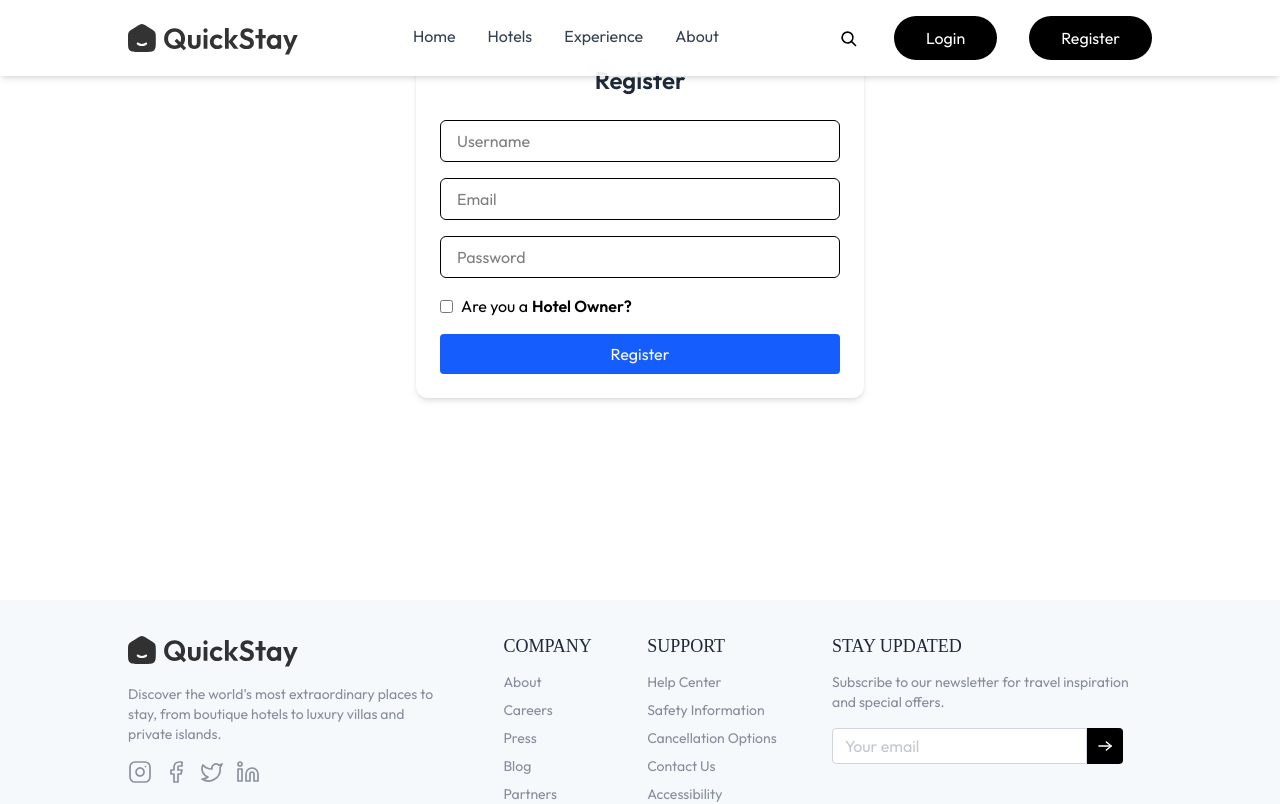
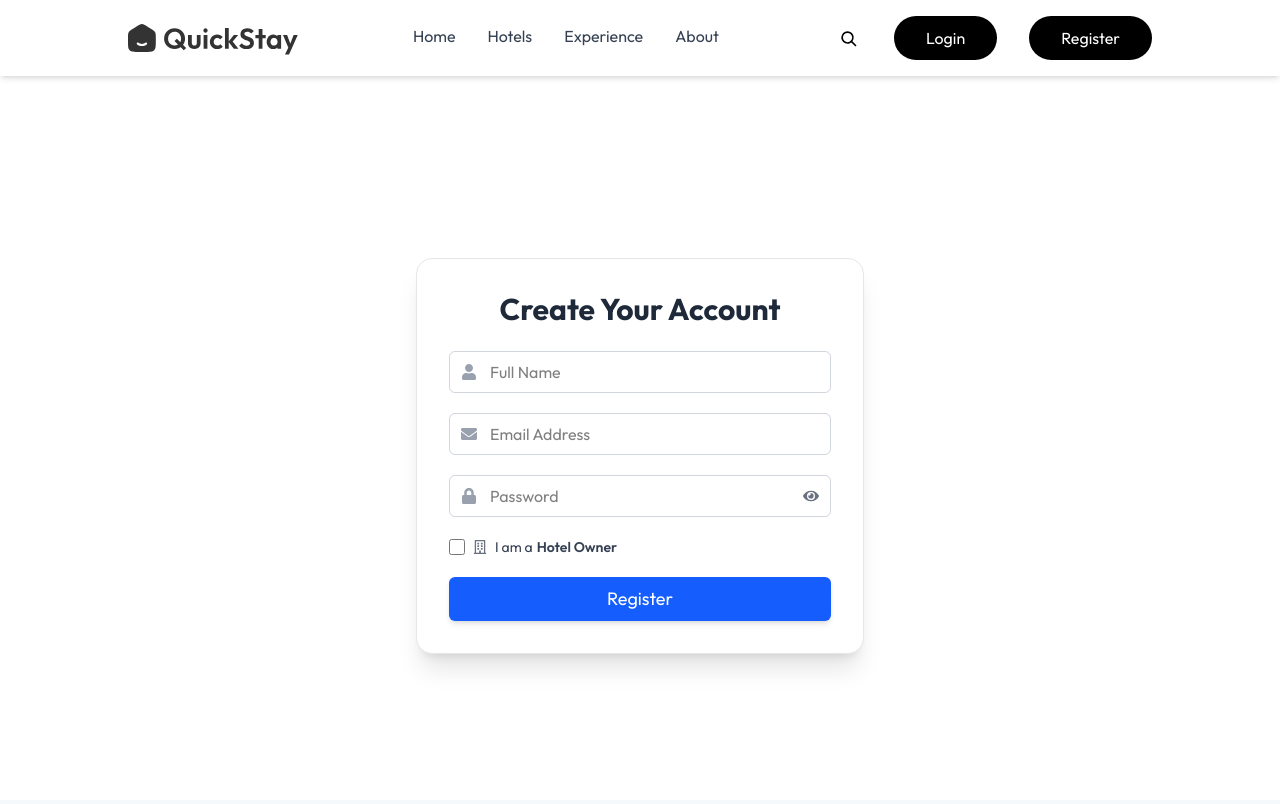
Before and after one commit to ShreyaPrakash2003/vacayvault, a React (Vite) app in the folder client/: page /register in a window 1280 px wide. Shown: the top 804 px of the page. Built offline with nearby package versions, Linux system fonts and the light colour scheme; a web font is replaced by a local one.

Commit message:
tailwind css updated

```diff
--- a/client/package.json
+++ b/client/package.json
@@ -15,6 +15,7 @@
     "react": "^19.1.0",
     "react-dom": "^19.1.0",
     "react-hot-toast": "^2.5.2",
+    "react-icons": "^5.5.0",
     "react-router-dom": "^7.6.2",
     "tailwindcss": "^4.1.10"
   },
--- a/client/src/context/AppProvider.jsx
+++ b/client/src/context/AppProvider.jsx
@@ -44,7 +44,6 @@ export const UserContextProvider = ({ children }) => {
         Authorization: `Bearer ${token}`,
       },
     });
-    console.log(data.user);
     setUser(data.user); // Valid user
   } catch (error) {
     console.log("Token invalid or expired");
@@ -62,8 +61,7 @@ export const UserContextProvider = ({ children }) => {
     if (data.success) {
       toast.success("Login successful!");
       localStorage.setItem("token", data.token);        // Save token
-      setUser(data.user);
-      console.log(user)                              // Set user state
+      setUser(data.user);                               // Set user state
       navigate("/");                                     // Redirect
     } else {
       toast.error(data.message || "Login failed");
--- a/client/src/pages/Login.jsx
+++ b/client/src/pages/Login.jsx
@@ -1,17 +1,20 @@
-import React, { useState } from 'react';
-import { UserData } from '../context/AppProvider'; // make sure this hook or context is exported
+import React, { useState, useEffect } from 'react';
+import { UserData } from '../context/AppProvider';
+import { FaEnvelope, FaLock, FaEye, FaEyeSlash } from 'react-icons/fa';
 
 const LoginForm = () => {
-  const { login } = UserData(); // assumes login function is in context
+  const { login } = UserData();
 
   const [formData, setFormData] = useState({
     email: '',
     password: ''
   });
 
+  const [showPassword, setShowPassword] = useState(false);
+
   const handleChange = (e) => {
     const { name, value } = e.target;
-    setFormData(prev => ({
+    setFormData((prev) => ({
       ...prev,
       [name]: value
     }));
@@ -19,41 +22,63 @@ const LoginForm = () => {
 
   const handleSubmit = (e) => {
     e.preventDefault();
-    console.log("Login Submitted:", formData);
-    login(formData); // send email & password
+    login(formData);
   };
 
+  useEffect(() => {
+    window.scrollTo(0, 0);
+  }, []);
+
   return (
-    <div className="max-w-md mx-auto mt-10 p-6 bg-white rounded-xl shadow-md">
-      <h2 className="text-2xl font-semibold text-gray-800 mb-6 text-center">Login</h2>
-      <form onSubmit={handleSubmit} className="flex flex-col gap-4">
+    <div className="min-h-screen pt-28 flex items-center justify-center bg-gray-50 px-4">
+      <div className="w-full max-w-md p-8 bg-white rounded-2xl shadow-xl border border-gray-200">
+        <h2 className="text-3xl font-bold text-center text-gray-800 mb-6">
+          Welcome Back
+        </h2>
+
+        <form onSubmit={handleSubmit} className="flex flex-col gap-5">
+          {/* Email */}
+          <div className="relative">
+            <FaEnvelope className="absolute left-3 top-1/2 transform -translate-y-1/2 text-gray-400" />
             <input
               type="email"
               name="email"
-          placeholder="Email"
+              placeholder="Email Address"
               value={formData.email}
               onChange={handleChange}
-          className="border px-4 py-2 rounded-md focus:outline-none focus:ring-2 focus:ring-blue-500"
+              className="w-full border border-gray-300 pl-10 pr-4 py-2 rounded-md focus:outline-none focus:ring-2 focus:ring-blue-500 hover:border-blue-400 transition"
               required
             />
+          </div>
 
+          {/* Password */}
+          <div className="relative">
+            <FaLock className="absolute left-3 top-1/2 transform -translate-y-1/2 text-gray-400" />
             <input
-          type="password"
+              type={showPassword ? 'text' : 'password'}
               name="password"
               placeholder="Password"
               value={formData.password}
               onChange={handleChange}
-          className="border px-4 py-2 rounded-md focus:outline-none focus:ring-2 focus:ring-blue-500"
+              className="w-full border border-gray-300 pl-10 pr-10 py-2 rounded-md focus:outline-none focus:ring-2 focus:ring-blue-500 hover:border-blue-400 transition"
               required
             />
+            <span
+              onClick={() => setShowPassword((prev) => !prev)}
+              className="absolute right-3 top-1/2 transform -translate-y-1/2 text-gray-500 cursor-pointer"
+            >
+              {showPassword ? <FaEyeSlash /> : <FaEye />}
+            </span>
+          </div>
 
           <button
             type="submit"
-          className="bg-blue-600 text-white py-2 px-4 rounded hover:bg-blue-700 transition-all"
+            className="bg-blue-600 text-white py-2 rounded-md text-lg shadow-md hover:bg-blue-700 hover:scale-[1.03] transition-transform duration-300"
           >
-          Login
+            Log In
           </button>
         </form>
+      </div>
     </div>
   );
 };
--- a/client/src/pages/Register.jsx
+++ b/client/src/pages/Register.jsx
@@ -1,9 +1,17 @@
-import React, { useState } from 'react';
+import React, { useState, useEffect } from 'react';
 import { UserData } from '../context/AppProvider';
-
+import {
+  FaUser,
+  FaLock,
+  FaEnvelope,
+  FaRegBuilding,
+  FaEye,
+  FaEyeSlash,
+} from 'react-icons/fa';
 
 const RegisterForm = () => {
-    const {register}= UserData();
+  const { register } = UserData();
+
   const [formData, setFormData] = useState({
     name: '',
     email: '',
@@ -11,80 +19,109 @@ const RegisterForm = () => {
     isHotelOwner: false,
   });
 
+  const [showPassword, setShowPassword] = useState(false);
+
   const handleChange = (e) => {
     const { name, value, type, checked } = e.target;
-    setFormData(prev => ({
+    setFormData((prev) => ({
       ...prev,
-      [name]: type === 'checkbox' ? checked : value
+      [name]: type === 'checkbox' ? checked : value,
     }));
   };
 
   const handleSubmit = (e) => {
     e.preventDefault();
-  console.log("Form Data Submitted:", formData);
-
     register({
       name: formData.name,
       email: formData.email,
       password: formData.password,
-    role: formData.isHotelOwner ? 'hotelOwner' : 'user'
+      role: formData.isHotelOwner ? 'hotelOwner' : 'user',
     });
   };
 
+  useEffect(() => {
+    window.scrollTo(0, 0);
+  }, []);
 
   return (
-    <div className="max-w-md mx-auto mt-10 p-6 bg-white rounded-xl shadow-md">
-      <h2 className="text-2xl font-semibold text-gray-800 mb-6 text-center">Register</h2>
-      <form onSubmit={handleSubmit} className="flex flex-col gap-4">
+    <div className="min-h-screen pt-28 flex items-center justify-center px-4 bg-white">
+      <div className="w-full max-w-md bg-white p-8 rounded-2xl shadow-xl border border-gray-200 transition-all">
+        <h2 className="text-3xl font-bold text-center text-gray-800 mb-6">
+          Create Your Account
+        </h2>
+
+        <form onSubmit={handleSubmit} className="flex flex-col gap-5">
+          {/* Name */}
+          <div className="relative">
+            <FaUser className="absolute left-3 top-1/2 transform -translate-y-1/2 text-gray-400" />
             <input
               type="text"
               name="name"
-          placeholder="Username"
+              placeholder="Full Name"
               value={formData.name}
               onChange={handleChange}
-          className="border px-4 py-2 rounded-md focus:outline-none focus:ring-2 focus:ring-blue-500"
+              className="w-full border border-gray-300 pl-10 pr-4 py-2 rounded-md focus:outline-none focus:ring-2 focus:ring-blue-500 hover:border-blue-400 transition"
               required
             />
+          </div>
 
+          {/* Email */}
+          <div className="relative">
+            <FaEnvelope className="absolute left-3 top-1/2 transform -translate-y-1/2 text-gray-400" />
             <input
               type="email"
               name="email"
-          placeholder="Email"
+              placeholder="Email Address"
               value={formData.email}
               onChange={handleChange}
-          className="border px-4 py-2 rounded-md focus:outline-none focus:ring-2 focus:ring-blue-500"
+              className="w-full border border-gray-300 pl-10 pr-4 py-2 rounded-md focus:outline-none focus:ring-2 focus:ring-blue-500 hover:border-blue-400 transition"
               required
             />
+          </div>
 
+          {/* Password */}
+          <div className="relative">
+            <FaLock className="absolute left-3 top-1/2 transform -translate-y-1/2 text-gray-400" />
             <input
-          type="password"
+              type={showPassword ? 'text' : 'password'}
               name="password"
               placeholder="Password"
               value={formData.password}
               onChange={handleChange}
-          className="border px-4 py-2 rounded-md focus:outline-none focus:ring-2 focus:ring-blue-500"
+              className="w-full border border-gray-300 pl-10 pr-10 py-2 rounded-md focus:outline-none focus:ring-2 focus:ring-blue-500 hover:border-blue-400 transition"
               required
             />
+            <span
+              onClick={() => setShowPassword((prev) => !prev)}
+              className="absolute right-3 top-1/2 transform -translate-y-1/2 text-gray-500 cursor-pointer"
+            >
+              {showPassword ? <FaEyeSlash /> : <FaEye />}
+            </span>
+          </div>
 
-        <label className="inline-flex items-center">
+          {/* Hotel Owner */}
+          <label className="flex items-center text-gray-700 text-sm cursor-pointer">
             <input
               type="checkbox"
               name="isHotelOwner"
               checked={formData.isHotelOwner}
               onChange={handleChange}
-            className="mr-2"
+              className="mr-2 accent-blue-600 w-4 h-4"
             />
-          Are you a <span className="font-semibold ml-1">Hotel Owner?</span>
+            <FaRegBuilding className="mr-2 text-gray-500" />
+            I am a <span className="font-semibold ml-1">Hotel Owner</span>
           </label>
 
+          {/* Submit */}
           <button
             type="submit"
-          className="bg-blue-600 text-white py-2 px-4 rounded hover:bg-blue-700 transition-all"
+            className="bg-blue-600 text-white py-2 rounded-md text-lg shadow-md hover:bg-blue-700 hover:scale-[1.03] transition-transform duration-300"
           >
             Register
           </button>
         </form>
       </div>
+    </div>
   );
 };
 
```
Also changed, not shown: client/src/App.jsx (+32 -30 lines), client/src/components/Navbar.jsx (+46 -8 lines), 1 other file (tests, documents, lock files or other folders). Lines whose indentation alone changed are shown as unchanged.
